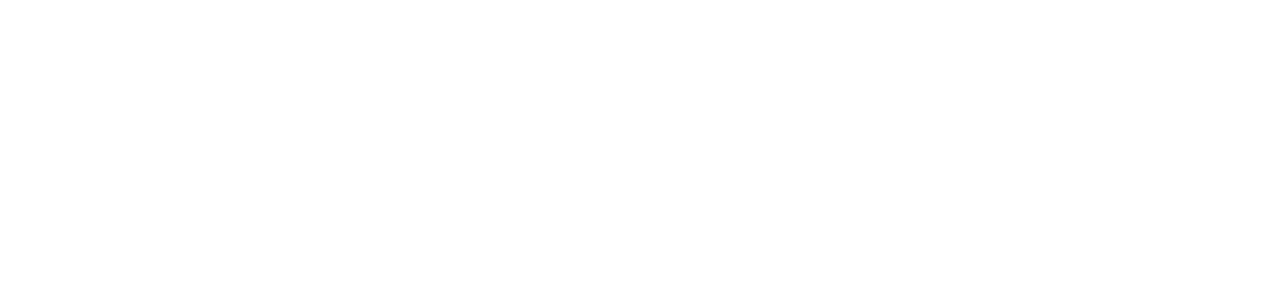
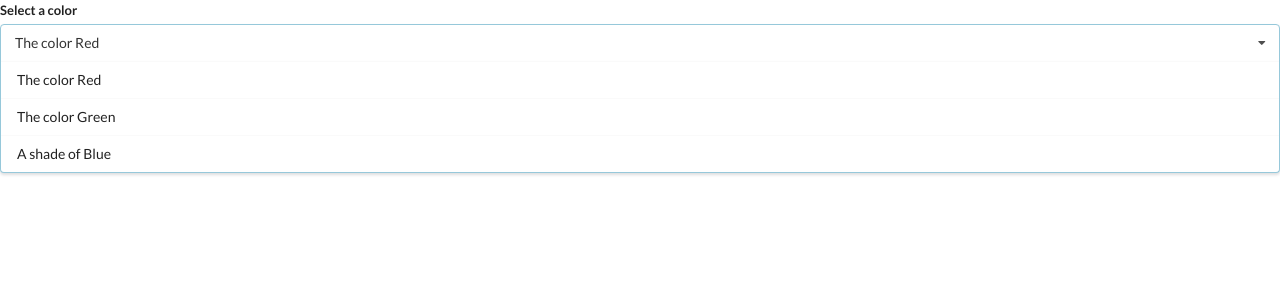
Before and after one commit to Morghot2/Widget-app, a React (Create React App) app: page / in a window 1280 px wide. Shown: the top 300 px of the page. Built offline with nearby package versions, Linux system fonts and the light colour scheme.

Commit message:
Selection State

```diff
--- a/src/App.js
+++ b/src/App.js
@@ -1,4 +1,4 @@
-import React from "react";
+import React, { useState } from "react";
 import Accordion from "./components/Accordion";
 import Search from "./components/Search";
 import Dropdown from "./components/Dropdown";
@@ -32,9 +32,14 @@
 ];
 
 export default () => {
+  const [selected, setSelected] = useState(options[0]);
   return (
     <div>
-      <Dropdown options={options}/>
+      <Dropdown
+        options={options}
+        selected={selected}
+        onSelectedChange={setSelected}
+      />
     </div>
   );
 };
--- a/src/components/Dropdown.js
+++ b/src/components/Dropdown.js
@@ -1,11 +1,28 @@
-import React from 'react'
+import React from "react";
 
-const Dropdown = () => {
+const Dropdown = ({ options, selected, onSelectedChange }) => {
+  const renderedOptions = options.map((option) => {
     return (
-        <div>
+      <div key={option.value} className="item" onClick={() => {
+          onSelectedChange(option)
+      }}>
+        {option.label}
 
+      </div>
+    );
+  });
+  return (
+    <div className="ui form">
+      <div className="field">
+        <label className="label">Select a color</label>
+        <div className="ui selection dropdown visible active">
+          <i className="dropdown icon"></i>
+          <div className="text">{selected.label}</div>
+          <div className="menu visible transition">{renderedOptions}</div>
         </div>
-    )
-}
+      </div>
+    </div>
+  );
+};
 
-export default Dropdown
+export default Dropdown;
```
